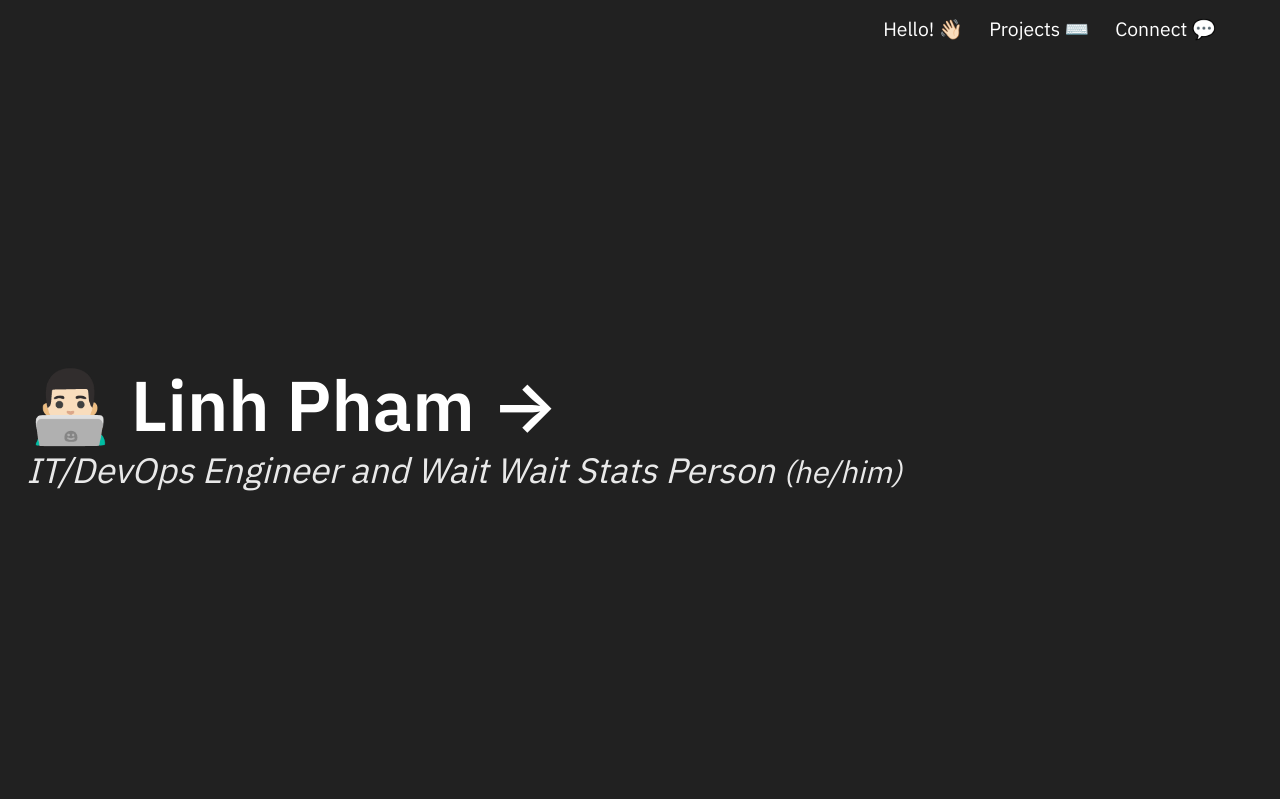
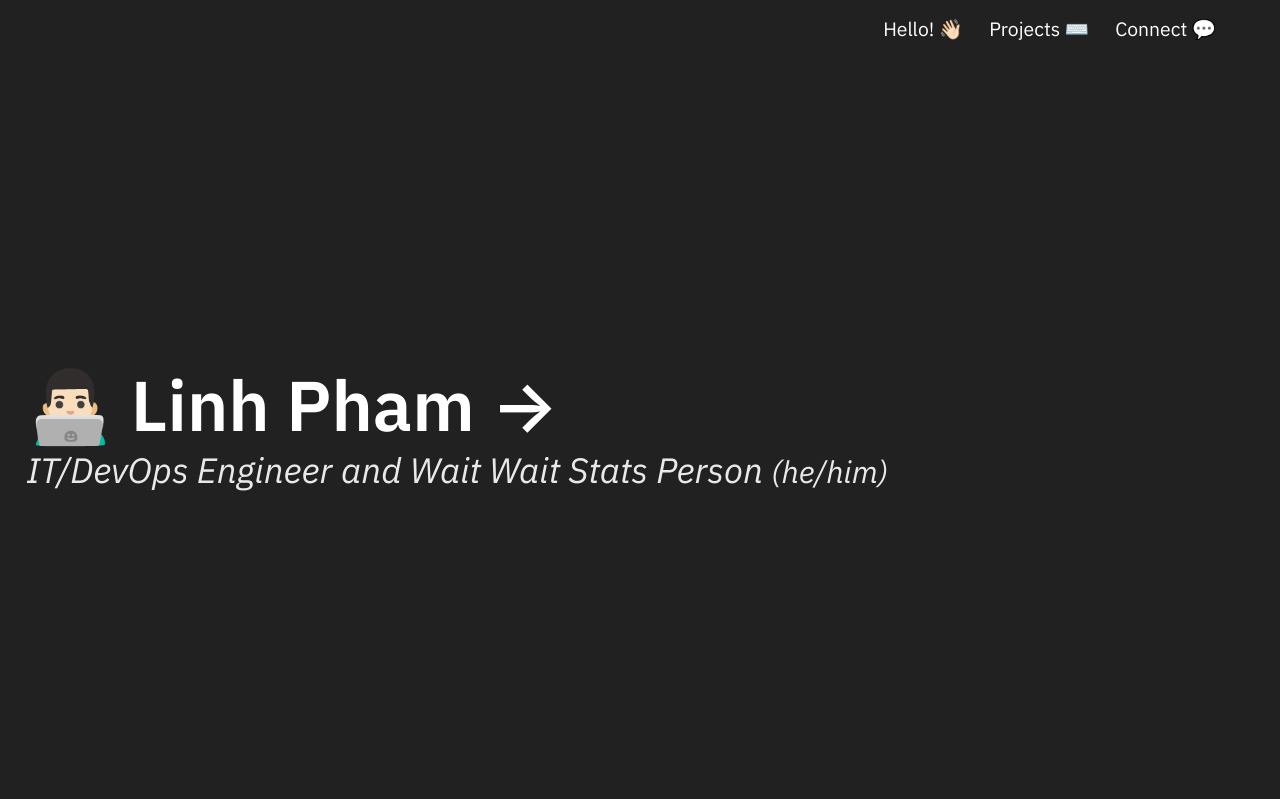
Before and after one commit to questionlp/flask_linhpham.org, a Flask app: page / in a window 1280 px wide. Shown: the top 799 px of the page. Run offline with Flask 2, Linux system fonts and the light colour scheme.

Commit message:
Update Google Font ref to IBM Plex

```diff
--- a/templates/index.html
+++ b/templates/index.html
@@ -5,7 +5,7 @@
     <meta charset="utf-8">
     <meta name="viewport" content="width=device-width, initial-scale=1">
     <title>Linh Pham</title>
-    <link href="https://fonts.googleapis.com/css?family=IBM+Plex+Sans:300,400,500,600,700&display=swap" rel="stylesheet">
+    <link href="https://fonts.googleapis.com/css2?family=IBM+Plex+Mono:ital,wght@0,300;0,400;0,500;0,600;0,700;1,300;1,400;1,500;1,600;1,700&family=IBM+Plex+Sans:ital,wght@0,300;0,400;0,500;0,600;0,700;1,300;1,400;1,500;1,600;1,700&display=swap" rel="stylesheet">
     <link rel="stylesheet" href="{{ url_for('static', filename='css/bulma.min.css') }}">
     <link rel="stylesheet" href="{{ url_for('static', filename='css/style.css') }}">
     <link rel="icon" href="{{ url_for('static', filename='img/favicon.png') }}">
```
